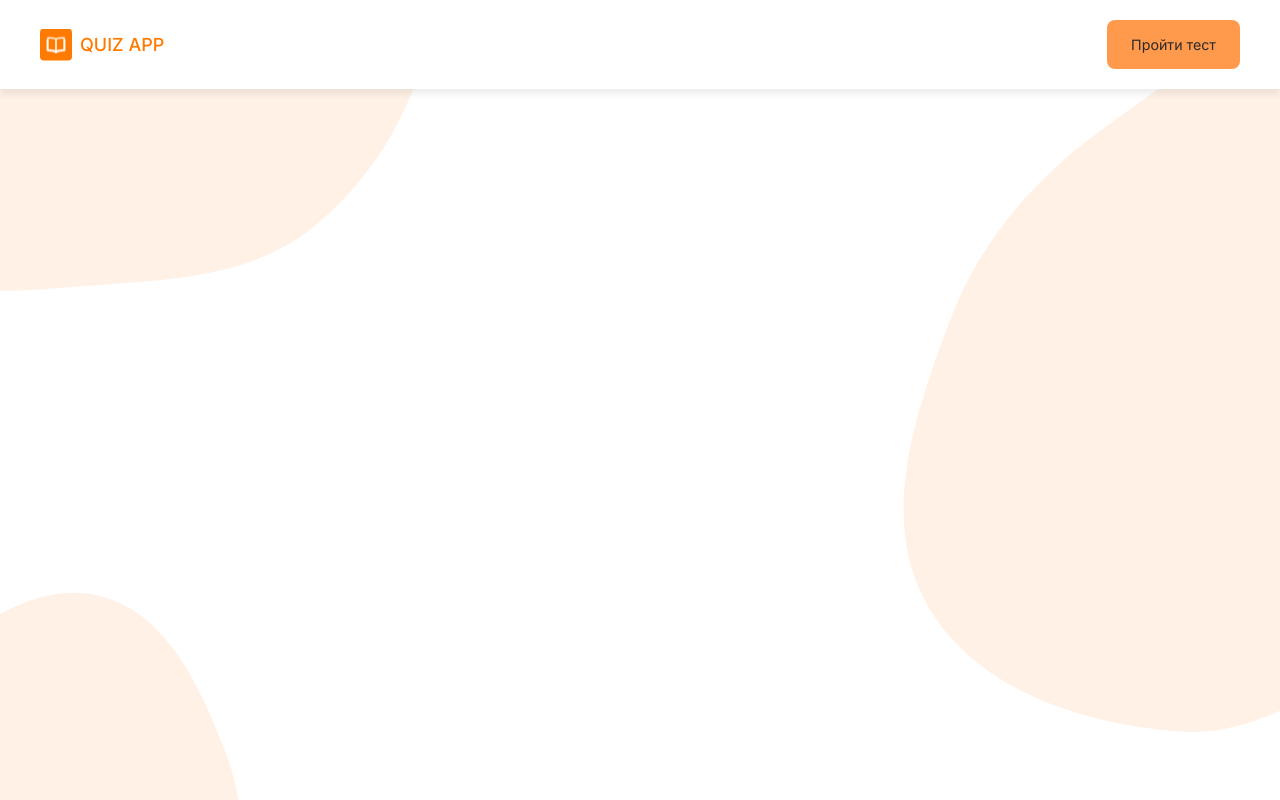
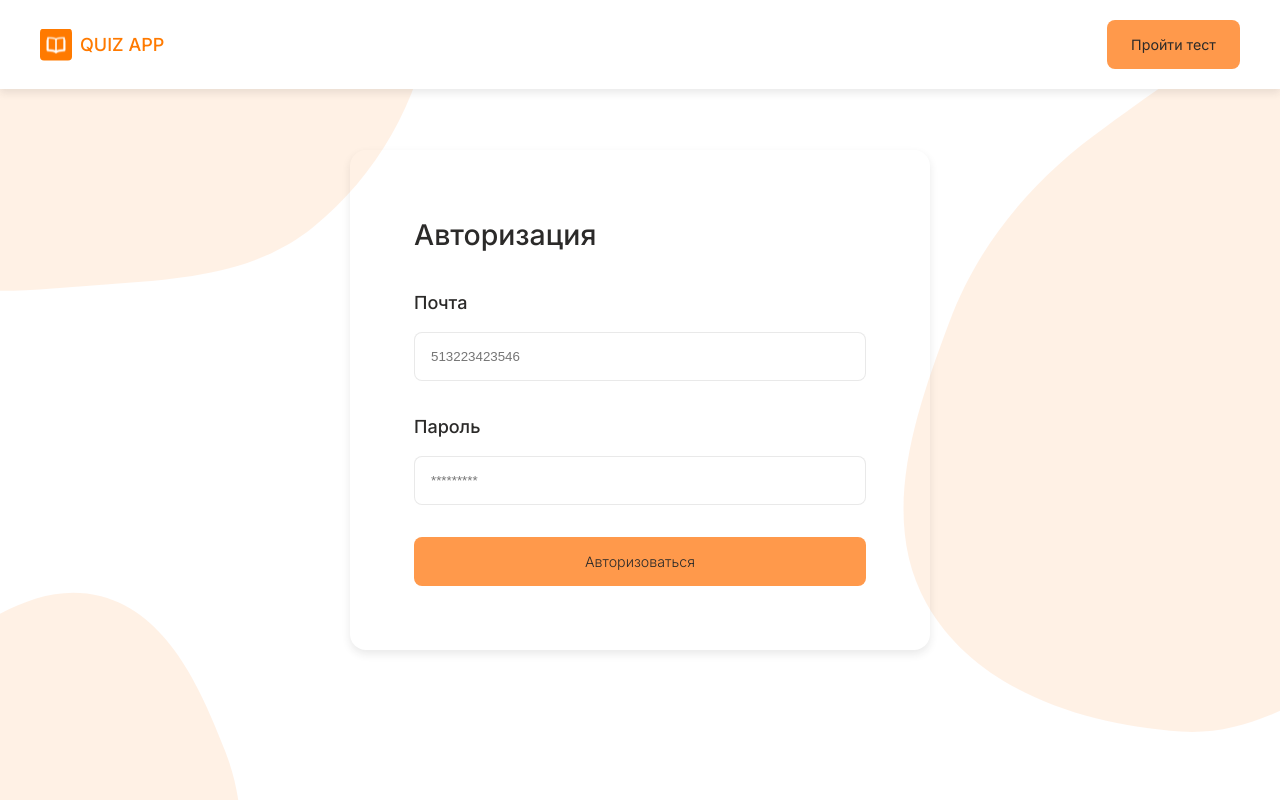
Before and after one commit to kirill-komlev/quiz-app, a React (Vite) app: page /quiz-app/sign-in in a window 1280 px wide. Shown: the top 800 px of the page. Built offline with nearby package versions, Linux system fonts and the light colour scheme.

Commit message:
Сделал дизайн формы авторизации

```diff
--- a/src/assets/pages/AuthorizationPage/AuthorizationPage.jsx
+++ b/src/assets/pages/AuthorizationPage/AuthorizationPage.jsx
@@ -1,8 +1,46 @@
+import { NavLink } from 'react-router-dom'
+
 export default function AuthorizationPage() {
 	return (
 		<>
 			<div className='authorization'>
-
+				<div className='authorization__inner container'>
+					<form
+						action=''
+						className='authorization__form'
+					>
+						<h2 className='form__title'>Авторизация</h2>
+						<div className='form__blocks'>
+							<label
+								htmlFor='login'
+								className='form__login-title'
+							>
+								Почта
+							</label>
+							<input
+								type='text'
+								className='form__login'
+								id='login'
+								placeholder='513223423546'
+							/>
+							<label
+								htmlFor='password'
+								className='form__password-title'
+							>
+								Пароль
+							</label>
+							<input
+								type='password'
+								className='form__password'
+								id='password'
+								placeholder='*********'
+							/>
+						</div>
+						<button className='form__button button'>
+							<NavLink>Авторизоваться</NavLink>
+						</button>
+					</form>
+				</div>
 			</div>
 		</>
 	)
--- a/src/assets/pages/AuthorizationPage/_authorizationpage.scss
+++ b/src/assets/pages/AuthorizationPage/_authorizationpage.scss
@@ -5,4 +5,42 @@
 	background-repeat: no-repeat;
 	background-size: cover;
 	background-position: center;
+
+	&__inner {
+		height: 100%;
+
+		display: flex;
+		align-items: center;
+		justify-content: center;
+	}
+
+	&__form {
+		padding: 64px;
+
+		width: 100%;
+		max-width: 580px;
+
+		display: flex;
+		flex-direction: column;
+		gap: 32px;
+
+		border-radius: 16px;
+
+		-webkit-box-shadow: 0px 4px 8px 0px $rgba;
+		-moz-box-shadow: 0px 4px 8px 0px $rgba;
+		box-shadow: 0px 4px 8px 0px $rgba;
+	}
 }
+
+.form {
+	&__blocks {
+		display: flex;
+		flex-direction: column;
+
+		gap: 16px;
+	}
+
+	&__login {
+		margin-bottom: 16px;
+	}
+}
--- a/src/assets/styles/_globals.scss
+++ b/src/assets/styles/_globals.scss
@@ -70,3 +70,22 @@ section {
 button {
 	font-family: $font-family-base;
 }
+
+label {
+	@include fluid-text(20, 18);
+	font-weight: 500;
+}
+
+input[type='text'],
+input[type='password'] {
+	padding: 16px;
+
+	width: 100%;
+
+	border: 1px solid $rgba;
+	border-radius: 8px;
+}
+
+input[type='text']:focus {
+	border: 1px solid $rgba-primary;
+}
--- a/src/assets/styles/style.css
+++ b/src/assets/styles/style.css
@@ -92,12 +92,42 @@ h5 {
   font-weight: 500;
 }
 
+a {
+  font-size: clamp(14px, 1.1111111111vw, 16px);
+  font-weight: 300;
+}
+
 section {
   padding: 80px 0;
 }
 
 button {
   font-family: "Inter", sans-serif;
+}
+
+label {
+  font-size: clamp(18px, 1.3888888889vw, 20px);
+  font-weight: 500;
+}
+
+input[placeholder] {
+  color: rgba(43, 42, 41, 0.1);
+}
+
+input[value] {
+  color: #2b2a29;
+}
+
+input[type=text],
+input[type=password] {
+  padding: 16px;
+  width: 100%;
+  border: 1px solid rgba(43, 42, 41, 0.1);
+  border-radius: 8px;
+}
+
+input[type=text]:focus {
+  border: 1px solid rgba(255, 122, 0, 0.25);
 }
 
 .container {
@@ -353,14 +383,15 @@ supported by Chrome, Edge, Opera and Firefox */
 }
 .loader-intro {
   position: absolute;
-  z-index: 99999;
+  z-index: 99999999;
   top: 0;
   left: 0;
   display: flex;
   justify-content: center;
   align-items: center;
-  height: 100%;
+  height: 100vh;
   width: 100%;
+  background: white;
 }
 
 @keyframes rotation {
@@ -371,6 +402,84 @@ supported by Chrome, Edge, Opera and Firefox */
     transform: rotate(360deg);
   }
 }
+.footer {
+  padding: 80px 0;
+  color: white;
+  background-color: #2b2a29;
+}
+.footer__inner {
+  display: grid;
+  grid-template-columns: 2fr repeat(2, 1fr);
+  grid-template-rows: 1fr;
+  grid-column-gap: 64px;
+  grid-row-gap: 64px;
+}
+@media (max-width: 768px) {
+  .footer__inner {
+    grid-template-columns: repeat(2, 1fr);
+    grid-template-rows: 2fr;
+  }
+}
+@media (max-width: 425px) {
+  .footer__inner {
+    grid-template-columns: 1fr;
+    grid-template-rows: 3fr;
+  }
+}
+.footer__information {
+  display: flex;
+  flex-direction: column;
+  gap: 16px;
+}
+@media (max-width: 768px) {
+  .footer__information {
+    grid-area: 1/1/2/3;
+  }
+}
+@media (max-width: 425px) {
+  .footer__information {
+    grid-area: auto;
+  }
+}
+.footer__logo {
+  display: inline-flex;
+  align-items: center;
+  -moz-column-gap: 8px;
+       column-gap: 8px;
+}
+.footer__title {
+  color: #ff7a00;
+  font-size: clamp(18px, 1.3888888889vw, 20px);
+  font-weight: 500;
+  text-transform: uppercase;
+}
+.footer__useful-links {
+  display: flex;
+  flex-direction: column;
+  gap: 16px;
+}
+.footer__useful-links a {
+  color: white;
+}
+.footer__useful-links a:hover {
+  color: #ff7a00;
+}
+.footer__contacts {
+  display: flex;
+  flex-direction: column;
+  gap: 16px;
+}
+.footer__contacts--text {
+  display: flex;
+  align-items: center;
+  gap: 8px;
+}
+.footer__contacts--logo {
+  width: 32px;
+  height: 32px;
+  filter: brightness(0) saturate(100%) invert(100%) sepia(100%) saturate(0%) hue-rotate(181deg) brightness(103%) contrast(103%);
+}
+
 .about {
   /* .about__block */
 }
@@ -405,6 +514,7 @@ supported by Chrome, Edge, Opera and Firefox */
   padding: 32px;
   display: flex;
   flex-direction: column;
+  flex: 1;
   gap: 16px;
   background: white;
   border-radius: 16px;
@@ -419,6 +529,18 @@ supported by Chrome, Edge, Opera and Firefox */
   border-radius: 100%;
   box-sizing: content-box;
 }
+.specialists__block {
+  flex: 1;
+}
+.specialists__block--avatar {
+  height: 240px;
+  width: 100%;
+}
+.specialists__block--experience span, .specialists__block--education span {
+  font-size: clamp(18px, 1.3888888889vw, 20px);
+  font-weight: 500;
+}
+
 .intro {
   height: 100vh;
   padding-top: 106px;
@@ -513,7 +635,7 @@ supported by Chrome, Edge, Opera and Firefox */
 .about__inner {
   display: flex;
   justify-content: space-between;
-  gap: 20px;
+  gap: 64px;
 }
 @media (max-width: 768px) {
   .about__inner {
@@ -575,15 +697,54 @@ supported by Chrome, Edge, Opera and Firefox */
   gap: 16px;
 }
 .specialists__list {
-  display: flex;
-  gap: 20px;
+  display: grid;
+  grid-template-columns: repeat(4, 1fr);
+  grid-template-rows: 1fr;
+  grid-column-gap: 20px;
+  grid-row-gap: 20px;
 }
 @media (max-width: 768px) {
   .specialists__list {
-    flex-direction: column;
+    grid-template-columns: repeat(2, 1fr);
+    grid-template-rows: 2fr;
   }
 }
-.specialists__block--avatar {
-  height: 300px;
+@media (max-width: 425px) {
+  .specialists__list {
+    grid-template-columns: repeat(1, 1fr);
+    grid-template-rows: 3fr;
+  }
+}
+
+.authorization {
+  height: 100vh;
+  background: url("../../images/background-2.svg");
+  background-repeat: no-repeat;
+  background-size: cover;
+  background-position: center;
+}
+.authorization__inner {
+  height: 100%;
+  display: flex;
+  align-items: center;
+  justify-content: center;
+}
+.authorization__form {
+  padding: 64px;
   width: 100%;
+  max-width: 580px;
+  display: flex;
+  flex-direction: column;
+  gap: 32px;
+  border-radius: 16px;
+  box-shadow: 0px 4px 8px 0px rgba(43, 42, 41, 0.1);
+}
+
+.form__blocks {
+  display: flex;
+  flex-direction: column;
+  gap: 16px;
+}
+.form__login {
+  margin-bottom: 16px;
 }/*# sourceMappingURL=style.css.map */
```
Also changed, not shown: 1 other file (tests, documents, lock files or other folders).
